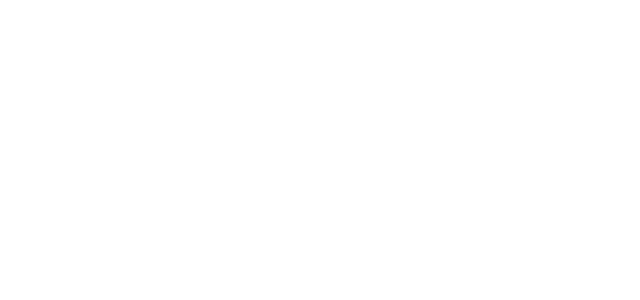
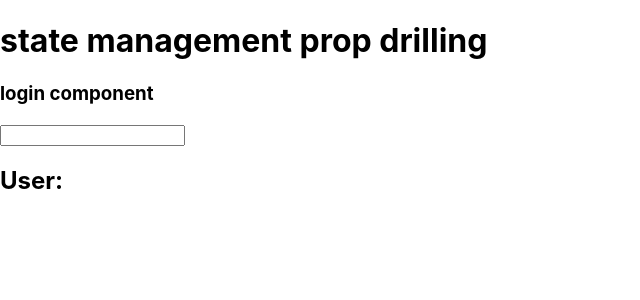
Before and after one commit to neetugond/javascript-core, a React (Vite) app in the folder hook/all-hooks/: page /props in a window 1280 px wide. Before the commit this address had no page. Shown: the top 300 px of the page, without its empty margins (0-640 px from the left). Built offline with nearby package versions, Linux system fonts and the light colour scheme.

Commit message:
useLayout imperative propdrilling

```diff
--- a/hook/all-hooks/src/App.jsx
+++ b/hook/all-hooks/src/App.jsx
@@ -5,6 +5,10 @@
 import UseReducerHook from './components/UseReducerHook'
 import UseEffectHook from './components/UseEffectHook'
 import UseRefHook from './components/UseRefHook'
+import UseLayoutEffect from './components/UseLayoutEffect'
+import UseImperativeHandle from './components/imperativeHandle/ImperativeHandle'
+import PropComponent from './components/propdrilling/Prop'
+import UseContextHook from './components/useConextHook/UseContextHook'
 
 function App() {
 
@@ -15,6 +19,11 @@
       <Route path='/useReducer' element={<UseReducerHook></UseReducerHook>}></Route>
       <Route path='/useEffect' element={<UseEffectHook></UseEffectHook>}></Route>
       <Route path='/useRef' element={<UseRefHook></UseRefHook>}></Route>
+      <Route path='/useLayout' element={<UseLayoutEffect></UseLayoutEffect>}></Route>
+      <Route path='/useImperative' element={<UseImperativeHandle></UseImperativeHandle>}></Route>
+      <Route path='/props' element={<PropComponent></PropComponent>}></Route>
+      <Route path='/useContext' element={<UseContextHook></UseContextHook>}></Route>
+
     </Routes>
   )
 }
--- /dev/null
+++ b/hook/all-hooks/src/components/UseLayoutEffect.jsx
@@ -0,0 +1,25 @@
+import React, {useEffect, useLayoutEffect, useRef } from 'react'
+
+const UseLayoutEffect = () => {
+
+    const inputRef = useRef(null);
+
+    useEffect(() => {
+        inputRef.current.value = "useEffect";
+        // console.log(inputRef.current.value)
+    }, []);
+
+    // always come before rendering before useEffect
+    useLayoutEffect(() => {
+        // inputRef.current.value = "useLayoutEffect";
+       console.log(inputRef.current.value)
+    },[])
+
+  return (
+      <div>
+          <input ref={inputRef} type="text" value="neetu" style={{width:400, height:100}} />
+    </div>
+  )
+}
+
+export default UseLayoutEffect
--- /dev/null
+++ b/hook/all-hooks/src/components/imperativeHandle/Button.jsx
@@ -0,0 +1,23 @@
+import React,{useState, forwardRef, useImperativeHandle} from 'react'
+
+// want to do setToggle true and false from parent component for that we can use useImperative
+
+// we can grap now from parent component to child any ref and props with the help of useRef
+const Button = forwardRef((props, ref) => {
+    const [toggle, setToggle] = useState(false);
+
+    useImperativeHandle(ref, () => ({
+        alterToggle() {
+            setToggle(!toggle)
+        }
+    }));
+
+    return (
+        <div>
+            <button>Button from child</button>
+            {toggle && <span>Toggle</span>}
+        </div>
+    )
+});
+
+export default Button
--- /dev/null
+++ b/hook/all-hooks/src/components/imperativeHandle/ImperativeHandle.jsx
@@ -0,0 +1,19 @@
+import React,{useRef} from 'react'
+import Button from './Button'
+// able to access value from child component to parent
+// alter the value from child component to parent
+const ImperativeHandle = () => {
+
+    const buttonRef = useRef(null);
+    return (
+           <div>
+            <button onClick={() => {
+                buttonRef.current.alterToggle();
+            }}>Button from parent</button>
+            <Button ref={buttonRef}/>
+            </div>
+
+  )
+}
+
+export default ImperativeHandle
--- /dev/null
+++ b/hook/all-hooks/src/components/propdrilling/Login.jsx
@@ -0,0 +1,14 @@
+import react from 'react';
+
+function Login({setUsername}) {
+    return (
+        <div>
+            <h3>login component</h3>
+            <input type="text" onChange={(e) => {
+                setUsername(e.target.value)
+            }} />
+        </div>
+    )
+}
+
+export default Login
--- /dev/null
+++ b/hook/all-hooks/src/components/propdrilling/Prop.jsx
@@ -0,0 +1,17 @@
+import react, { useState } from 'react'
+import Login from './Login';
+import User from './User'
+
+function Prop() {
+
+    const [username, setUsername] = useState("");
+    return (
+        <div>
+            <h1>state management prop drilling</h1>
+            <Login setUsername={setUsername} />
+            <User username={username} />
+        </div>
+    );
+}
+
+export default Prop;
--- /dev/null
+++ b/hook/all-hooks/src/components/propdrilling/User.jsx
@@ -0,0 +1,12 @@
+import react from 'react'
+
+function User({username}) {
+    return (
+        <div>
+            <h2>User:{username }</h2>
+        </div>
+    )
+
+}
+
+export default User
--- /dev/null
+++ b/hook/all-hooks/src/components/useConextHook/Login.jsx
@@ -0,0 +1,11 @@
+import react from 'react'
+
+function Login() {
+    return (
+        <div>
+            <h1>Login</h1>
+
+        </div>
+    )
+}
+export default Login
--- /dev/null
+++ b/hook/all-hooks/src/components/useConextHook/UseContextHook.jsx
@@ -0,0 +1,15 @@
+import react from 'react'
+import Login from './Login';
+import User from './User';
+
+function UseContextHook() {
+    return (
+        <div>
+            <h1>useContext</h1>
+            <Login />
+            <User/>
+        </div>
+    )
+}
+
+export default UseContextHook;
--- /dev/null
+++ b/hook/all-hooks/src/components/useConextHook/User.jsx
@@ -0,0 +1,10 @@
+import react from 'react'
+
+function User(){
+    return(
+        <div>
+            <h1>User</h1>
+        </div>
+    )
+}
+export default User
```
